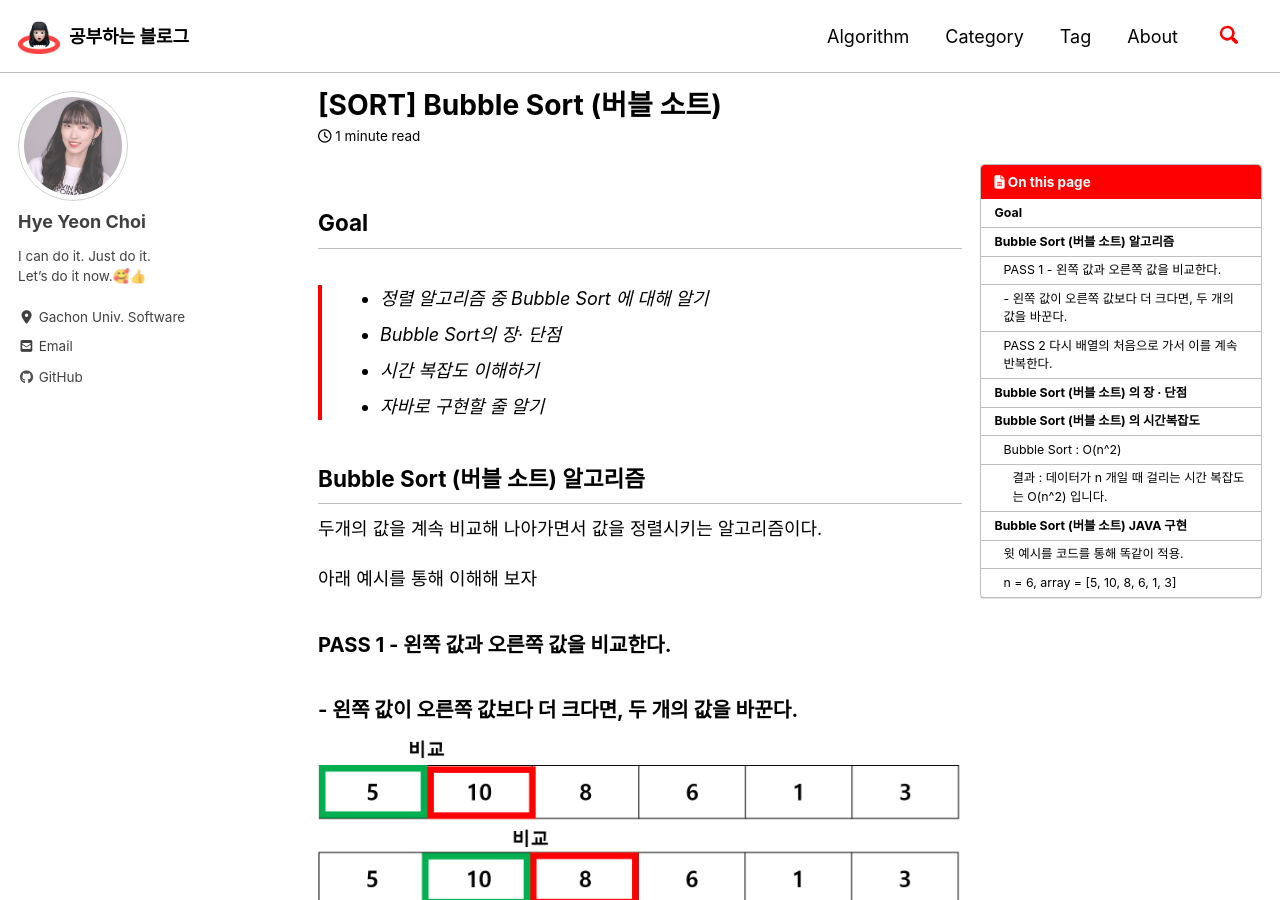
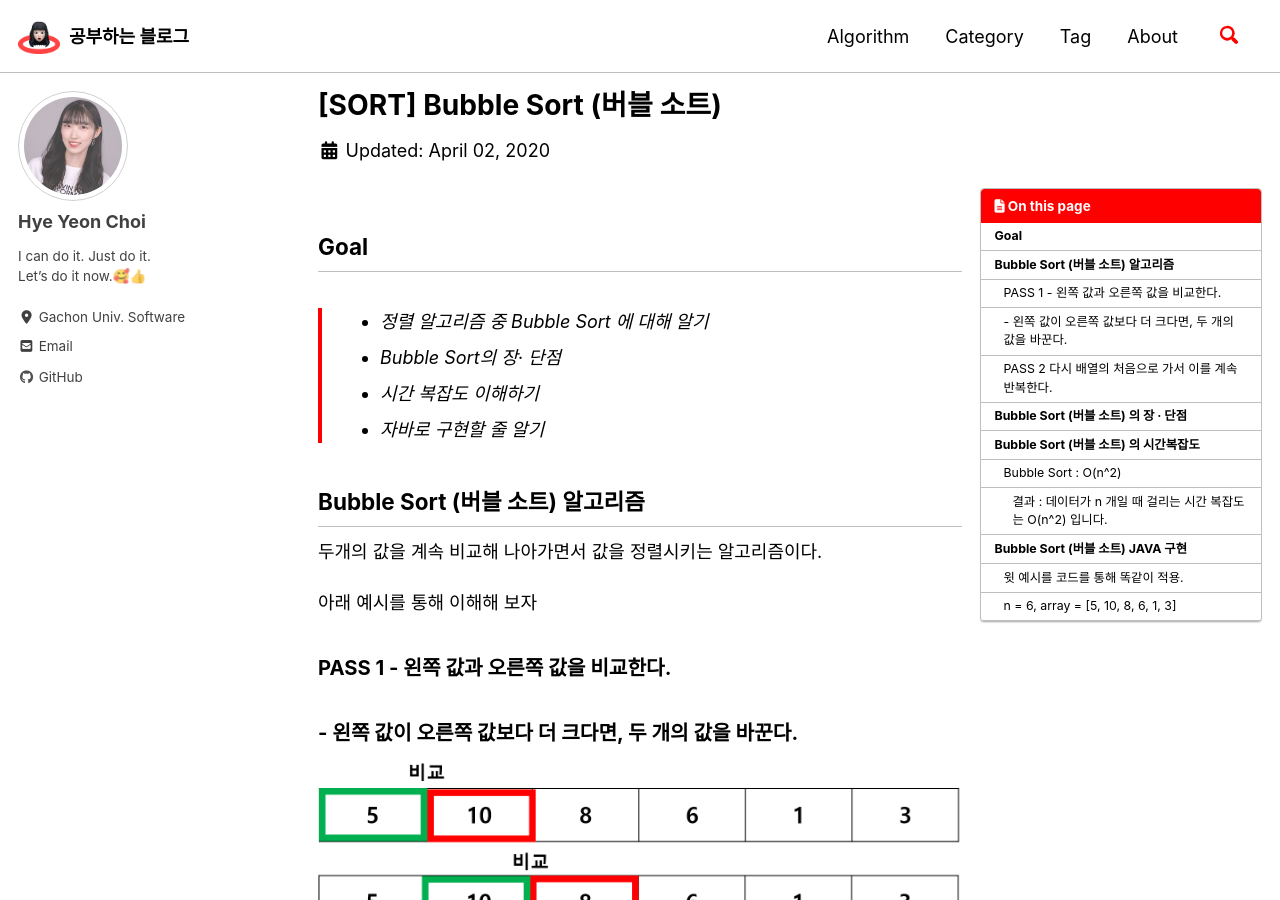
Before and after one commit to chlgpdus921/chlgpdus921.github.io, a Jekyll site: the page built from _posts/2020-04-02-Bubblesort.md, in a window 1280 px wide and 900 px high. Built offline with Jekyll 4.4.1, drawn with Linux system fonts in a browser that asks for light colours; cached includes are drawn as plain includes; nearby versions of some CDN libraries; comment, search, counter and statistics services are not loaded.

Commit message:
Post 디자인 수정

```diff
--- a/_layouts/single.html
+++ b/_layouts/single.html
@@ -28,7 +28,7 @@ layout: default
         <header>
           {% if page.title %}<h1 id="page-title" class="page__title" itemprop="headline">{{ page.title | markdownify | remove: "<p>" | remove: "</p>" }}</h1>{% endif %}
           {% if page.read_time %}
-            <p class="page__meta"><i class="far fa-clock" aria-hidden="true"></i> {% include read-time.html %}</p>
+          <p class="page__date"><i class="fas fa-fw fa-calendar-alt" aria-hidden="true"></i> {{ site.data.ui-text[site.locale].date_label | default: "Updated:" }} <time datetime="{{ page.date | date_to_xmlschema }}">{{ page.date | date: "%B %d, %Y" }}</time></p>
           {% endif %}
         </header>
       {% endunless %}
```
